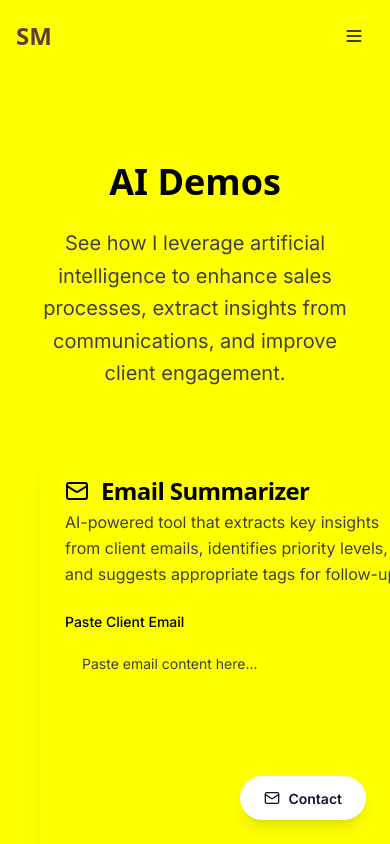
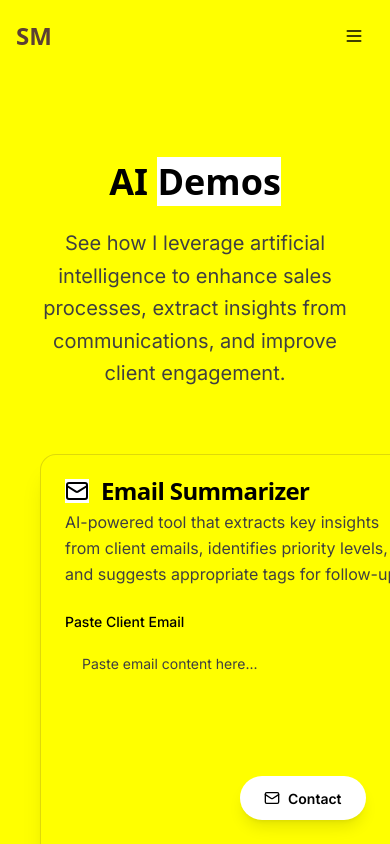
Before and after one commit to shayancelso/resume-site, a Next.js app: page /demos in a window 390 px wide. Shown: the top 844 px of the page. Built offline with nearby package versions, Linux system fonts and the light colour scheme; a web font is replaced by a local one.

Commit message:
Mobile - background 3

```diff
--- a/src/app/globals.css
+++ b/src/app/globals.css
@@ -278,6 +278,21 @@
   .bg-gradient-to-b {
     background: #ffffff !important;
   }
+
+  /* Catch any remaining gold/amber/yellow classes */
+  [class*="gold"],
+  [class*="amber"],
+  [class*="yellow"] {
+    background-color: #ffffff !important;
+    color: #000000 !important;
+  }
+
+  /* Override any Tailwind default button/badge variants that might have colors */
+  .bg-default,
+  .bg-primary {
+    background-color: #5C4033 !important;
+    color: #ffffff !important;
+  }
 }
 
 @layer utilities {
--- a/src/components/Timeline.tsx
+++ b/src/components/Timeline.tsx
@@ -17,7 +17,7 @@ export function Timeline({ experiences }: TimelineProps) {
   return (
     <div className="relative">
       {/* Vertical line */}
-      <div className="absolute left-6 top-0 bottom-0 w-0.5 bg-gradient-to-b from-chocolate via-gold/50 to-transparent" />
+      <div className="absolute left-6 top-0 bottom-0 w-0.5 bg-gradient-to-b from-chocolate via-chocolate/50 to-transparent" />
 
       <div className="space-y-8">
         {experiences.map((experience, index) => (
--- a/src/components/ui/badge.tsx
+++ b/src/components/ui/badge.tsx
@@ -7,12 +7,12 @@ const badgeVariants = cva(
   {
     variants: {
       variant: {
-        default: 'border-transparent bg-gradient-to-r from-rich-gold to-warm-copper text-slate-900 hover:from-warm-copper hover:to-rich-gold shadow-lg hover:shadow-xl transform hover:-translate-y-0.5 hover:scale-105',
-        secondary: 'border-transparent bg-gradient-to-r from-sage-gray/20 to-platinum/20 text-foreground hover:from-sage-gray/30 hover:to-platinum/30 shadow-md hover:shadow-lg transform hover:-translate-y-0.5',
+        default: 'border-transparent bg-chocolate text-white hover:bg-chocolate-600 shadow-lg hover:shadow-xl transform hover:-translate-y-0.5 hover:scale-105',
+        secondary: 'border-transparent bg-neutral-100 text-black hover:bg-neutral-200 shadow-md hover:shadow-lg transform hover:-translate-y-0.5',
         destructive: 'border-transparent bg-destructive text-destructive-foreground hover:bg-destructive/80',
-        outline: 'text-rich-gold border-rich-gold/30 hover:bg-rich-gold/10 hover:border-rich-gold shadow-md hover:shadow-lg transform hover:-translate-y-0.5',
-        skill: 'border-transparent bg-gradient-to-r from-rich-gold/20 to-champagne/20 text-rich-gold hover:from-rich-gold/30 hover:to-champagne/30 shadow-lg hover:shadow-xl transform hover:-translate-y-0.5 animate-float border border-rich-gold/20',
-        premium: 'border-rich-gold bg-gradient-to-r from-rich-gold via-warm-copper to-rich-gold text-slate-900 shadow-lg hover:shadow-xl transform hover:-translate-y-1 hover:scale-110 font-bold',
+        outline: 'text-chocolate border-chocolate/30 hover:bg-chocolate/10 hover:border-chocolate shadow-md hover:shadow-lg transform hover:-translate-y-0.5',
+        skill: 'border-transparent bg-neutral-100 text-chocolate hover:bg-neutral-200 shadow-lg hover:shadow-xl transform hover:-translate-y-0.5 animate-float border border-chocolate/20',
+        premium: 'border-chocolate bg-chocolate text-white shadow-lg hover:shadow-xl transform hover:-translate-y-1 hover:scale-110 font-bold hover:bg-chocolate-600',
       },
     },
     defaultVariants: {
--- a/src/components/ui/card.tsx
+++ b/src/components/ui/card.tsx
@@ -8,7 +8,7 @@ const Card = React.forwardRef<
   <div
     ref={ref}
     className={cn(
-      'rounded-2xl border bg-card text-card-foreground shadow-xl hover:shadow-2xl transition-all duration-500 hover:-translate-y-1 glass grain border-rich-gold/20 hover:border-rich-gold/40',
+      'rounded-2xl border bg-card text-card-foreground shadow-xl hover:shadow-2xl transition-all duration-500 hover:-translate-y-1 glass grain border-chocolate/20 hover:border-chocolate/40',
       className
     )}
     {...props}
```
Also changed, not shown: 1 other file (tests, documents, lock files or other folders).
